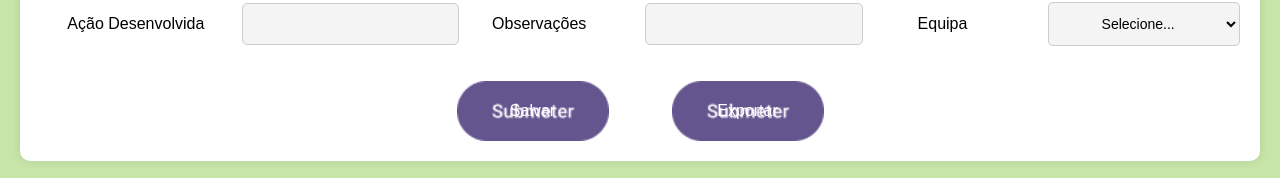
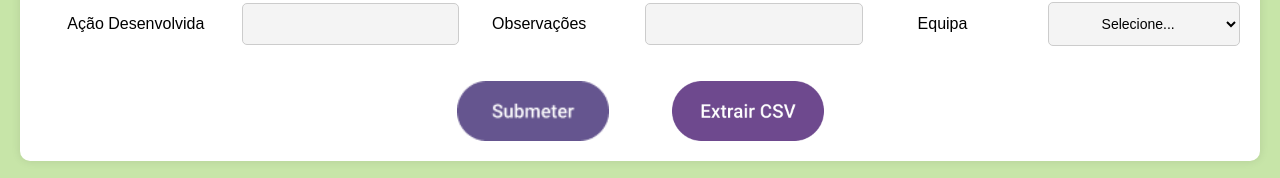
Before and after one commit to 00Xavier/plataformaregisto, a plain HTML site: page index.html in a window 1280 px wide. Shown: the part 619-797 px from the top of the page. Drawn offline with nearby package versions, Linux system fonts and the light colour scheme; a script that the page names is missing.

Commit message:
index.html

```diff
--- a/index.html
+++ b/index.html
@@ -79,8 +79,8 @@
                     </select>
                 </div>
                 <div class="button-row">
-                    <button type="button" onclick="salvarDados()">Salvar</button>
-                    <button type="button" onclick="exportarXLSX()">Exportar</button>
+                    <button type="button" onclick="salvarDados()" style="background: url('submeter.png') no-repeat center; background-size: contain; border: none; width: 200px; height: 60px;"> </button>
+                    <button type="button" onclick="exportarXLS()" style="background: url('extrair.png') no-repeat center; background-size: contain; border: none; width: 200px; height: 60px;"> </button>
                 </div>
             </form>
         </div>
```
